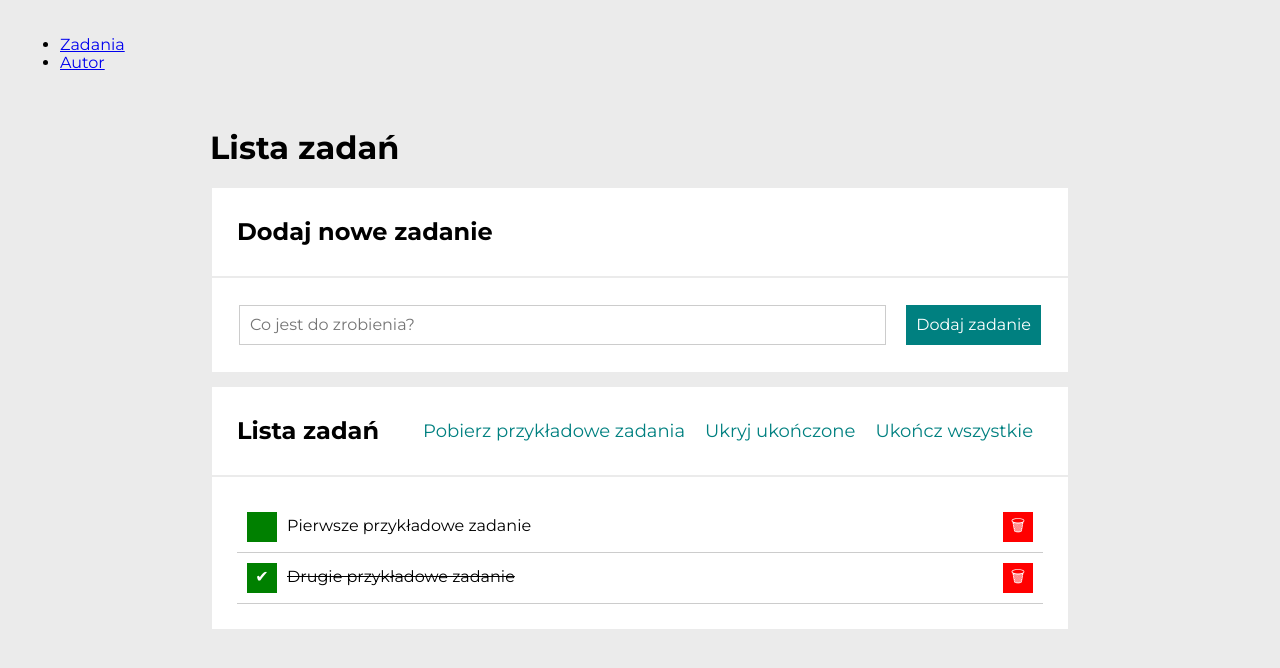
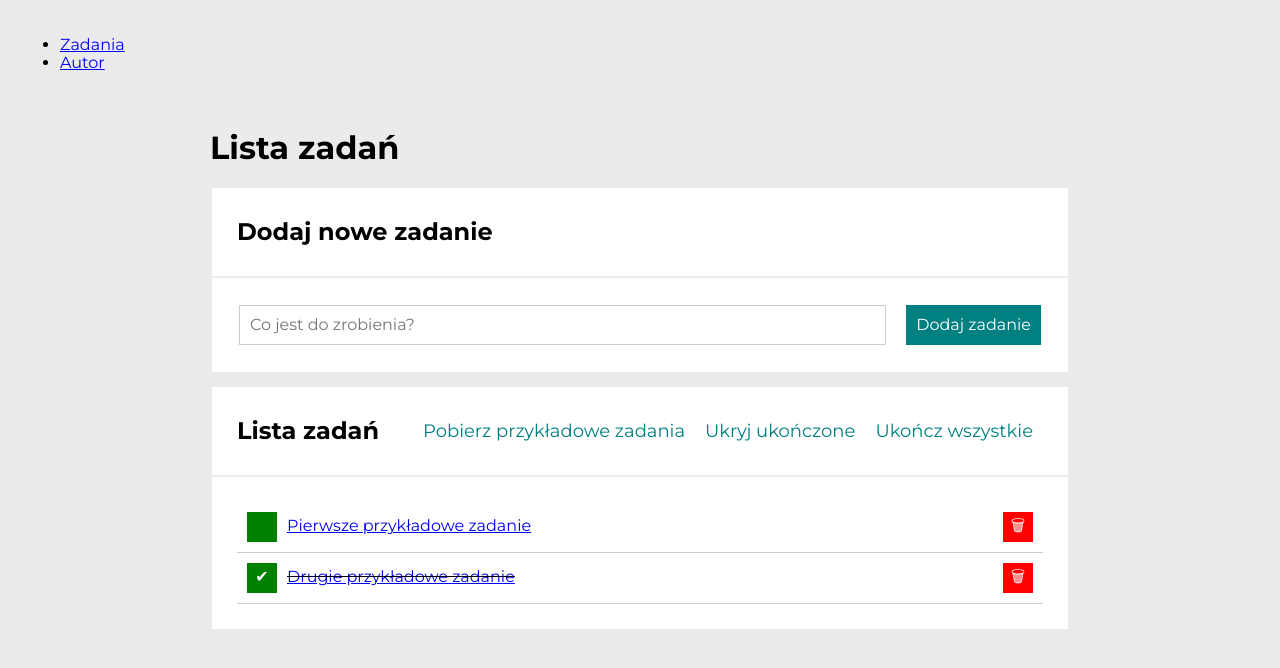
Before and after one commit to MaciejKurpiecki/toDo-List.react, a React (Create React App) app: page /#/zadania in a window 1280 px wide. Both pictures are taken after a click on the button "Pobierz przykładowe zadania". Shown: the top 668 px of the page. Built offline with nearby package versions, Linux system fonts and the light colour scheme.

Commit message:
Added taskPage

```diff
--- a/src/App.js
+++ b/src/App.js
@@ -1,5 +1,6 @@
 import { HashRouter, Link, Switch, Route, Redirect } from "react-router-dom";
 import TasksApp from "./features/tasks/TasksApp";
+import TaskPage from "./features/tasks/Tasks/TaskPage.js"
 import Author from "./features/autor/Author";
 
 
@@ -20,6 +21,9 @@ export default () => (
         </li>
       </ul>
       <Switch>
+      <Route path="/zadania/:id">
+          <TaskPage />
+        </Route>
         <Route path="/zadania">
           <TasksApp />
         </Route>
--- /dev/null
+++ b/src/features/tasks/Tasks/TaskPage.js
@@ -0,0 +1,24 @@
+
+import Section from '../../../common/Section';
+import Container from '../../../common/Container';
+import { useParams } from 'react-router-dom';
+import { useSelector } from 'react-redux';
+import { getTaskById } from '../tasksSlice';
+
+function TaskPage() {
+
+    const params = useParams();
+    const task = useSelector(state => getTaskById(state, params.id));
+
+    return (
+        <Container>
+            <header>
+                <h1>Szczegóły zadania</h1>
+            </header>
+            <Section title={task ? task.content : "Nie znalezioni zadania"}
+                body={<><strong>Ukończono: </strong>{task.done ? "Tak" : "Nie"} </>} />
+        </Container>
+    );
+}
+
+export default TaskPage;
--- a/src/features/tasks/Tasks/index.js
+++ b/src/features/tasks/Tasks/index.js
@@ -1,6 +1,7 @@
 import { StyledList, StyledItem, StyledDoneButton, StyledRemoveButton, StyledTask } from './styled';
 import { useSelector, useDispatch } from 'react-redux';
-import { selectTasks, toggleTaskDone, removeTask, selectHideDone} from '../tasksSlice';
+import { selectTasks, toggleTaskDone, removeTask, selectHideDone } from '../tasksSlice';
+import { Link } from 'react-router-dom';
 
 const Tasks = () => {
 
@@ -28,7 +29,7 @@ const Tasks = () => {
                     <StyledTask
                         done={task.done}
                     >
-                        {task.content}
+                        <Link to={`/zadania/${task.id}`}>{task.content}</Link>
                     </StyledTask>
                 </StyledItem>
             ))}
```
